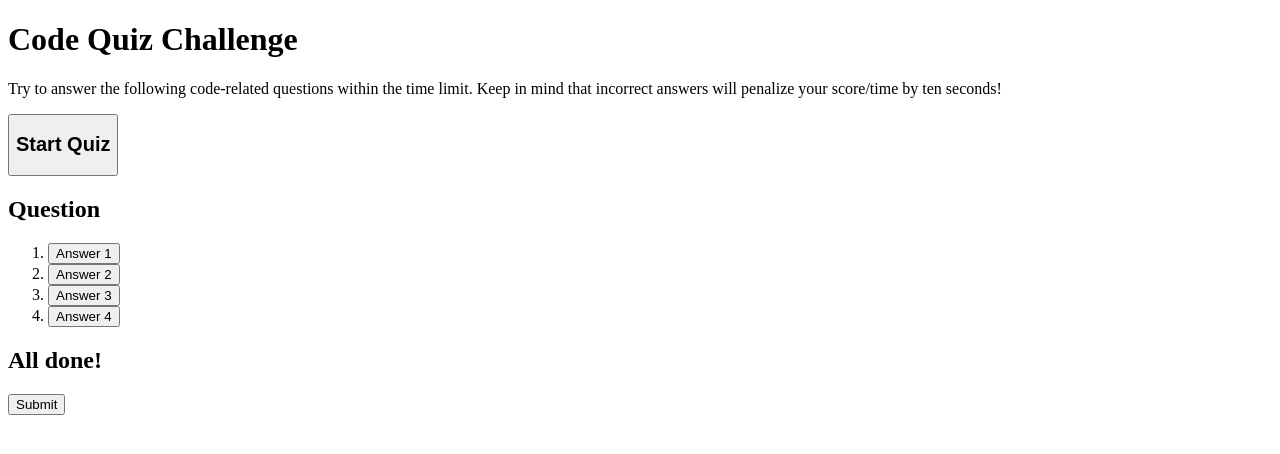
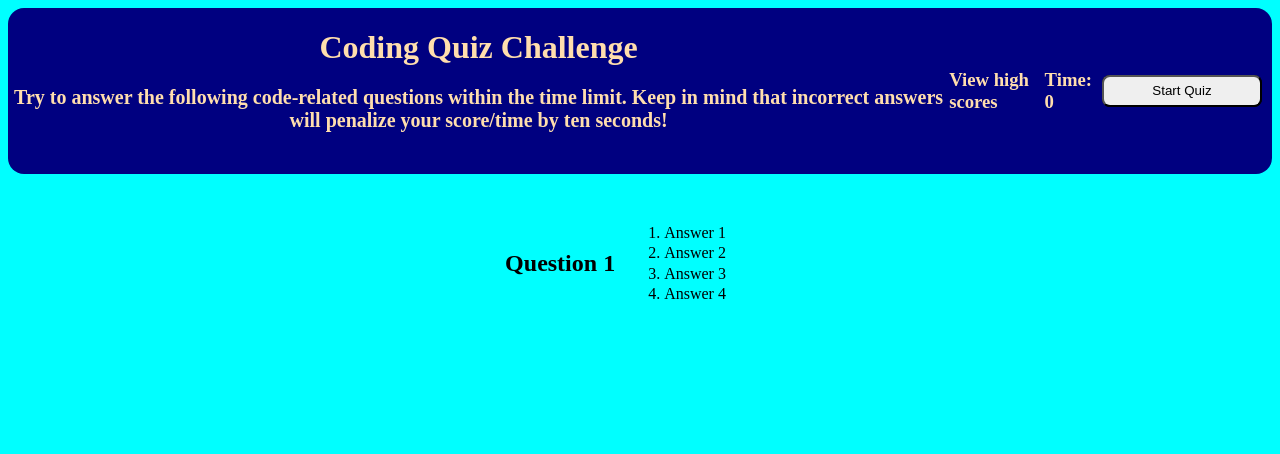
Before and after one commit to BismuthBetel/CodeQuizRepo, a plain HTML site: page index.html in a window 1280 px wide. Drawn offline with Linux system fonts and the light colour scheme.

Commit message:
updated JS with creating HTML elements, and updated style sheet

```diff
--- a/assets/css/style.css
+++ b/assets/css/style.css
@@ -0,0 +1,58 @@
+body {
+  box-sizing: border-box;
+  background-color: aqua;
+}
+
+.header {
+  display: flex;
+  justify-content: center;
+  align-items: center;
+  background-color: navy;
+  color: navajowhite;
+  border-radius: 1rem;
+}
+
+.page-title {
+  text-align: center;
+  font-weight: bold;
+}
+
+.view-high-score,
+.timer-header {
+  display: inline-flex;
+}
+
+.intro-paragraph {
+  font-size: 20px;
+  text-align: center;
+}
+
+.start-btn-container {
+  padding: 10px;
+}
+
+.start-button {
+  width: 10rem;
+  height: 2rem;
+  border-radius: 0.5rem;
+  box-shadow: 0 0 0.5px;
+}
+
+.question-area {
+  display: flex;
+  justify-content: center;
+}
+
+.question-header {
+  display: flex;
+  align-items: center;
+}
+.answer-list {
+  display: flex;
+  flex-direction: column;
+  justify-content: center;
+  align-items: center;
+  padding: 39px;
+  margin: 10px;
+  line-height: 20.5px;
+}
--- a/assets/js/file.js
+++ b/assets/js/file.js
@@ -1,27 +1,86 @@
-//global values
+
+//creating HTML elements
+const body = document.body;
+const headerEl = document.createElement("header");
+headerEl.className = "header";
+body.append(headerEl);
+
+const pageTitleEl = document.createElement("h1");
+pageTitleEl.className = "page-title"
+pageTitleEl.textContent = "Coding Quiz Challenge";
+headerEl.append(pageTitleEl);
+
+//subheaders for scores and timer
+const scoreHeaderEl = document.createElement("h3");
+scoreHeaderEl.className = "view-high-score";
+scoreHeaderEl.textContent = "View high scores";
+headerEl.append(scoreHeaderEl);
+
+const timerHeaderEl = document.createElement("h3");
+timerHeaderEl.className = "timer-header";
+timerHeaderEl.textContent = "Time: 0";
+headerEl.append(timerHeaderEl);
+
+const introParaEl = document.createElement("p");
+introParaEl.className = "intro-paragraph";
+introParaEl.textContent = "Try to answer the following code-related questions within the time limit. Keep in mind that incorrect answers will penalize your score/time by ten seconds!";
+pageTitleEl.appendChild(introParaEl);
+
+//start button to start quiz
+const startButtonDivEl = document.createElement("div");
+startButtonDivEl.className = "start-btn-container";
+headerEl.append(startButtonDivEl);
+
+const startButton = document.createElement("button");
+startButton.className = "start-button";
+startButton.textContent = "Start Quiz";
+startButtonDivEl.append(startButton);
+
+const mainEl = document.createElement("main");
+mainEl.id = "main-container";
+body.appendChild(mainEl);
+
+//function to create question area for quiz
+
+
+const questionDivEl = document.createElement("div");
+questionDivEl.className = "question-area";
+mainEl.appendChild(questionDivEl);
+
+const questionEl = document.createElement("h2");
+questionEl.className = "question-header";
+questionEl.textContent = "Question 1";
+questionDivEl.appendChild(questionEl);
+
+var answerListEl = document.createElement("ol");
+answerListEl.className = "answer-list"
+questionDivEl.appendChild(answerListEl);
+
+const li1 = document.createElement("li");
+li1.textContent = "Answer 1";
+answerListEl.appendChild(li1)
+const li2 = document.createElement("li");
+li2.textContent = "Answer 2";
+answerListEl.appendChild(li2)
+
+const li3 = document.createElement("li");
+li3.textContent = "Answer 3";
+answerListEl.appendChild(li3);
+const li4 = document.createElement("li");
+li4.textContent = "Answer 4";
+answerListEl.appendChild(li4);
 
 
 
-//element references
+const answerArr = [];
 
+// //function for correct answers
+// var quizAnswers = function() {
+//     "question 1": {
+//         correct: "value1",
+//         incorrect: ["value2", "value3", "value4"]
+//     },
 
+//     }
 
-//start button functionality
-
-//questions and answer handling
-
-
-//buttons for answers functionality
-
-//Timeinterval/setTime function for timer
-
-
-//Penalty subtraction of time from timer
-
-//function for saving the score and initials
-
-// final submit button for saving score and initials
-
-//endGame function
-
-//event Listeners
+// };
--- a/index.html
+++ b/index.html
@@ -7,42 +7,14 @@
     <meta name="viewport" content="width=device-width, initial-scale=1.0">
     <title>Code Quiz</title>
 
-    <link rel="stylesheet" href="/assets/css/style.css">
+    <link rel="stylesheet" href="./assets/css/style.css">
 </head>
-<header>
-    <h1 class="page-title">Code Quiz Challenge</h1>
-    <p>Try to answer the following code-related questions within the time limit. Keep in mind that incorrect answers
-        will penalize your score/time by ten seconds!</p>
-</header>
 
 <body>
-    <main>
-        <div id="start-btn">
-            <button class="start-btn">
-                <h2>Start Quiz</h2>
-            </button>
-        </div>
-        <div class="questions">
-            <h2>Question</h2>
-            <div class="answers">
-                <ol>
-                    <li><button class="btn">Answer 1</button></li>
-                    <li><button class="btn">Answer 2</button></li>
-                    <li><button class="btn">Answer 3</button></li>
-                    <li><button class="btn">Answer 4</button></li>
-                </ol>
-            </div>
-        </div>
-        <div class="end-game">
-            <h2>All done!</h2>
-            <div id="save-submission">
-                <button class="btn">Submit</button>
-            </div>
-        </div>
-    </main>
 
 
-    <script src="/assets/js/file.js"></script>
+
+    <script src="./assets/js/file.js"></script>
 </body>
 
 </html>
```
